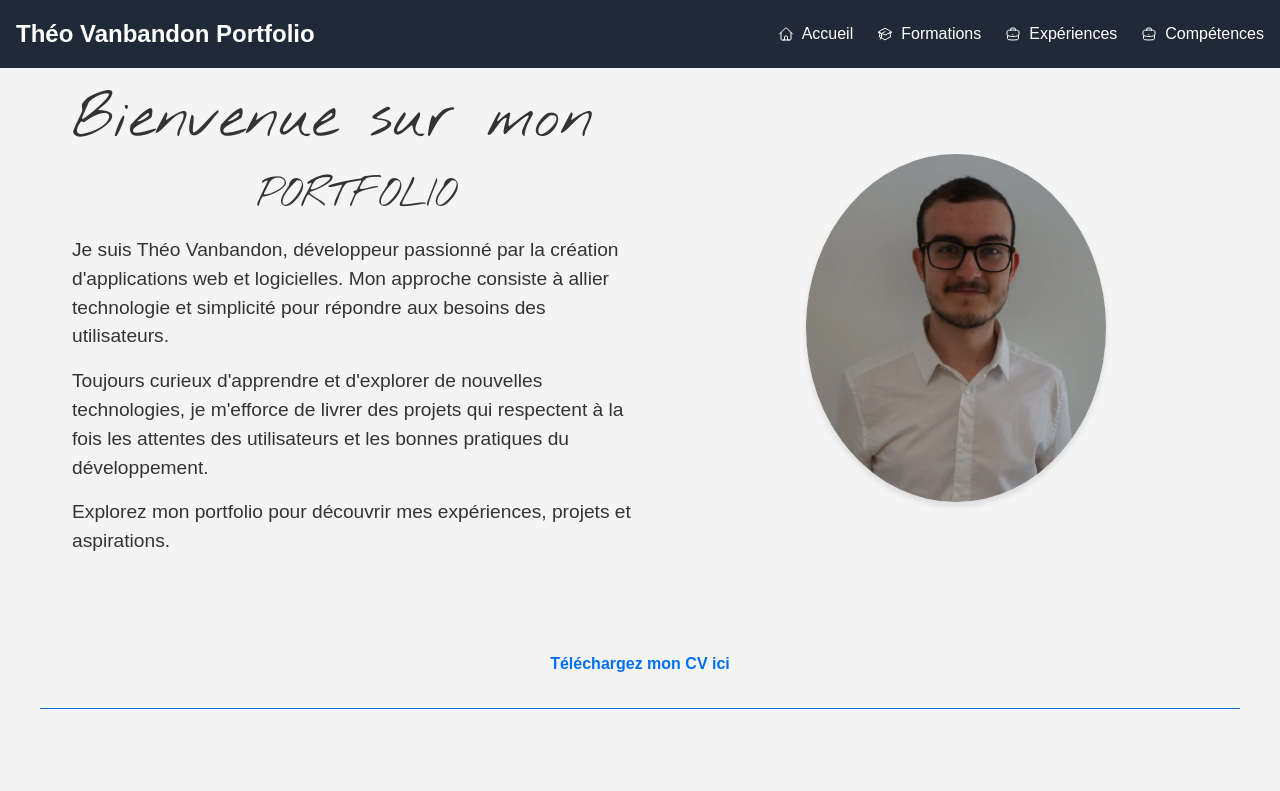
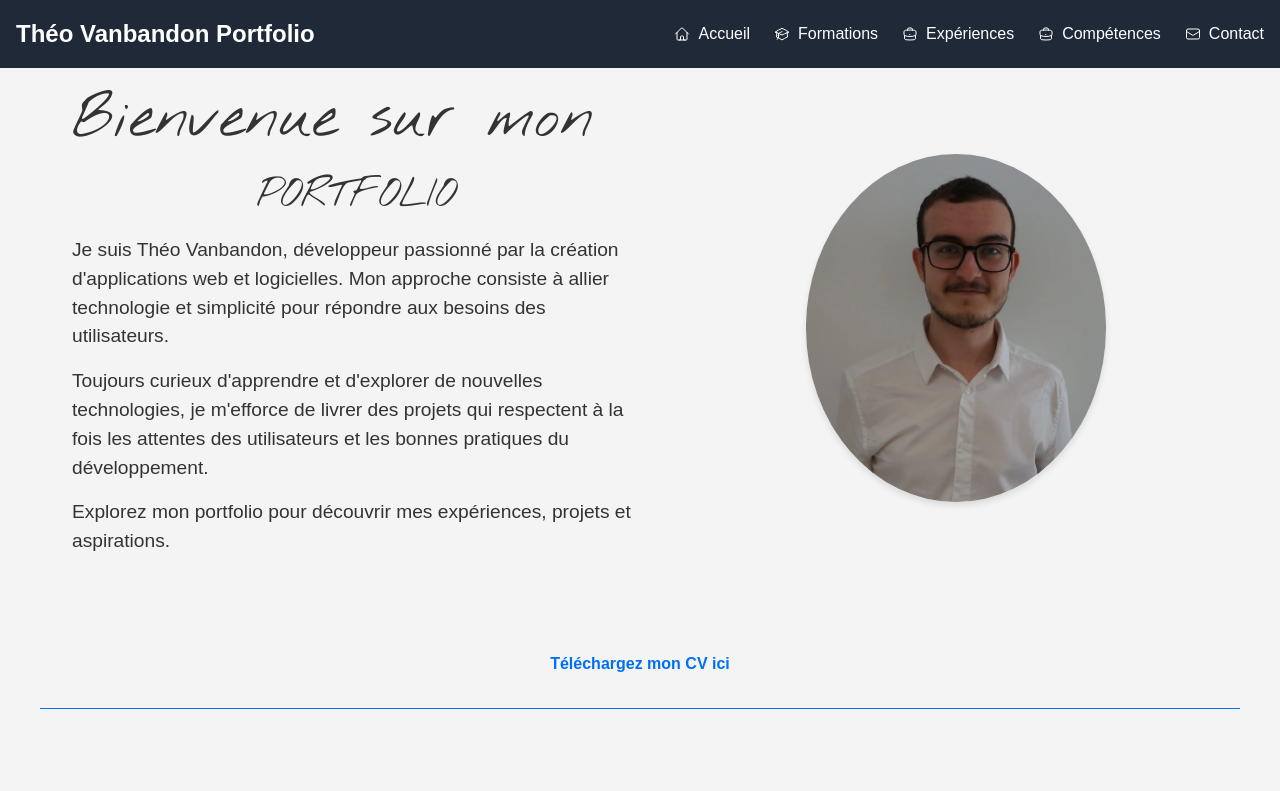
Before and after one commit to theo-vanbandon/portfolio-nextjs, a Next.js app: page / in a window 1280 px wide. Shown: the top 791 px of the page. Built offline with nearby package versions, Linux system fonts and the light colour scheme.

Commit message:
:sparkles: Add new contact link

```diff
--- a/app/components/Footer.tsx
+++ b/app/components/Footer.tsx
@@ -6,7 +6,7 @@
             <div className="container mx-auto">
                 <div className="flex flex-col md:flex-row justify-between items-start">
                     {/* Réseaux sociaux */}
-                    <div className="w-full md:w-1/2 flex flex-col items-start">
+                    <div className="w-full md:w-1/2 flex flex-col items-start" id="contact">
                         <div className="social-links">
                             <p className="text-sm font-bold">Réseaux sociaux :</p>
                             <Link href="https://github.com/theo-vanbandon" className="flex items-center gap-2">
--- a/app/components/Header.tsx
+++ b/app/components/Header.tsx
@@ -110,6 +110,25 @@
                         Compétences
                     </Link>
                 </li>
+                <li>
+                    <Link href="/#contact" onClick={closeMenu}>
+                        <svg
+                            xmlns="http://www.w3.org/2000/svg"
+                            fill="none"
+                            viewBox="0 0 24 24"
+                            strokeWidth="1.5"
+                            stroke="currentColor"
+                            className="size-6"
+                        >
+                            <path
+                                strokeLinecap="round"
+                                strokeLinejoin="round"
+                                d="M21.75 6.75v10.5a2.25 2.25 0 0 1-2.25 2.25h-15a2.25 2.25 0 0 1-2.25-2.25V6.75m19.5 0A2.25 2.25 0 0 0 19.5 4.5h-15a2.25 2.25 0 0 0-2.25 2.25m19.5 0v.243a2.25 2.25 0 0 1-1.07 1.916l-7.5 4.615a2.25 2.25 0 0 1-2.36 0L3.32 8.91a2.25 2.25 0 0 1-1.07-1.916V6.75"
+                            />
+                        </svg>
+                        Contact
+                    </Link>
+                </li>
             </ul>
         </header>
     );
```
